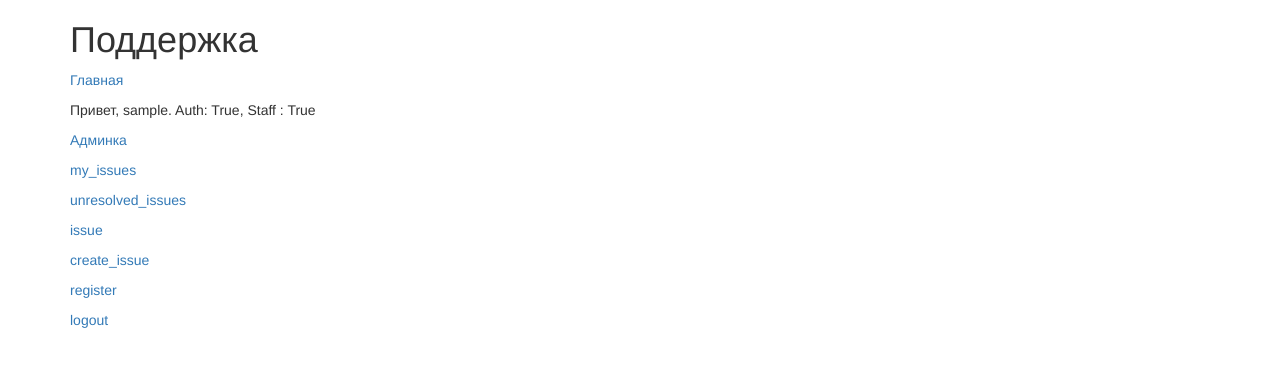
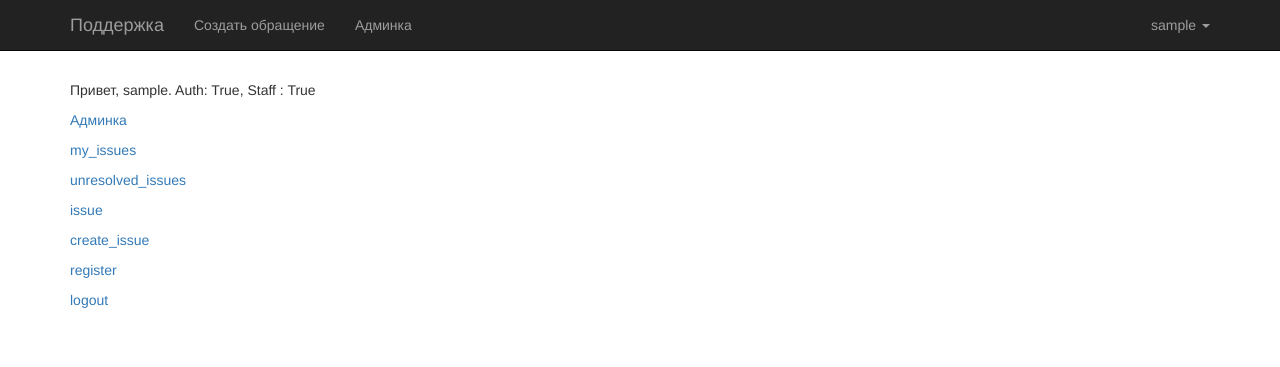
Before and after one commit to lees/support-testmail, a Django app: page / in a window 1280 px wide. Shown: the top 367 px of the page. Run offline with Django 3.2, Linux system fonts and the light colour scheme; the visitor is signed in with stand-in values (Sample User, id 1); parts of the project's set-up code (start-up, migrations or seed data) failed here and were passed over; some libraries are stand-ins or nearby versions.

Commit message:
Починил logout и сделал ужасный navbar

```diff
--- a/support/settings.py
+++ b/support/settings.py
@@ -121,3 +121,4 @@ USE_TZ = True
 # https://docs.djangoproject.com/en/1.9/howto/static-files/
 
 STATIC_URL = '/static/'
+LOGIN_REDIRECT_URL = '/'
--- a/support/urls.py
+++ b/support/urls.py
@@ -6,7 +6,7 @@ from django.contrib.auth import views as auth_views
 
 urlpatterns = [
     url(r'^accounts/register', views.register, name='register'),
-    url(r'^accounts/logout', views.logout, name='logout'),
+    url(r'^accounts/logout', views.logoutview, name='logout'),
     #url(r'^accounts/login', views.logout, name='logout'),
     url(r'^accounts/', include('django.contrib.auth.urls')),
     #url(r'^', include('django.contrib.auth.urls')),
--- a/support/views.py
+++ b/support/views.py
@@ -33,6 +33,7 @@ def paginate(request, qs):
 
 @require_GET
 def root(request):
+    # TODO Редирект. Авторизованного на список, неавторизованного на создание обращения
     return render(request,"base.html",{'user': request.user})
 
 @require_GET
@@ -50,7 +51,6 @@ def my_issues(request):
         'paginator': issues.paginator
     }
     return render(request, 'issues.html',context)
-    return render(request, 'issues.html',{'issues': example})
 
 @require_GET
 @login_required
@@ -78,13 +78,23 @@ def create_issue(request):
     if request.method == "POST":
         form = CreateIssueForm(request.POST)
         if form.is_valid():
+            # TODO для неавторизованного пользователя нужно запоминать email в сессии
             issue = form.save()
+            request.session['email'] = issue.author_email
             url = issue.get_absolute_url()
             return HttpResponseRedirect(url)
         else:
             render(request, 'create_issue.html', {'form': form})
     else:
-        form = CreateIssueForm()
+        if request.user.is_authenticated:
+            initial = {
+                "author_email":request.user.email,
+                "author": request.user.username
+                }
+        else:
+            initial = {
+                "author_email": request.session.get("email", "")}
+        form = CreateIssueForm(initial = initial)
     return render(request, 'create_issue.html', {'form': form})
 
 def register(request):
@@ -99,7 +109,6 @@ def register(request):
         'form': form,
     })
 
-def logout(request):
-    #logout(request)
-    print('in')
+def logoutview(request):
+    logout(request)
     return HttpResponseRedirect("/")
--- a/templates/base.html
+++ b/templates/base.html
@@ -1,15 +1,55 @@
 <head>
 	<meta name="title" content="Поддержка" />
 	<meta name="title" content="Оставье свой отзыв или замечание" />
+	<meta name="viewport" content="width=device-width, initial-scale=1">
 	<!-- Latest compiled and minified CSS -->
 	<link rel="stylesheet" href="https://maxcdn.bootstrapcdn.com/bootstrap/3.3.6/css/bootstrap.min.css" integrity="sha384-1q8mTJOASx8j1Au+a5WDVnPi2lkFfwwEAa8hDDdjZlpLegxhjVME1fgjWPGmkzs7" crossorigin="anonymous">
 	<!-- Latest compiled and minified JavaScript -->
+	<script src = "https://code.jquery.com/jquery-1.12.4.min.js"></script>
 	<script src="https://maxcdn.bootstrapcdn.com/bootstrap/3.3.6/js/bootstrap.min.js" integrity="sha384-0mSbJDEHialfmuBBQP6A4Qrprq5OVfW37PRR3j5ELqxss1yVqOtnepnHVP9aJ7xS" crossorigin="anonymous"></script>
+
 </head>
-<body>
+<body role="document">
+
+		<nav class="navbar navbar-inverse navbar-fixed-top">
 			<div class="container">
-		<h1>Поддержка</h1>
-		<p><a href="/">Главная</a></p>
+				<div class="navbar-header">
+					<button type="button" class="navbar-toggle collapsed" data-toggle="collapse" data-target="#navbar" aria-expanded="false" aria-controls="navbar">
+						<span class="sr-only">Toggle navigation</span>
+						<span class="icon-bar"></span>
+						<span class="icon-bar"></span>
+						<span class="icon-bar"></span>
+					</button>
+					<a class="navbar-brand nav-button" href="/">Поддержка</a>
+				</div>
+				<div id="navbar" class="navbar-collapse collapse">
+					<ul class="nav navbar-nav">
+						<li><a class="nav-button" href="{% url 'create-issue' %}">Создать обращение</a></li>
+						{% if user.is_staff %}
+							<li><a class="nav-button" href="/admin/">Админка</a></li>
+						{% endif %}
+					</ul>
+					<ul class="nav navbar-nav navbar-right">
+						{% if user.is_authenticated %}
+							<li class="dropdown">
+								 <a href="#" class="dropdown-toggle nav-button" data-toggle="dropdown" role="button" aria-haspopup="true" aria-expanded="false">{{user}} <span class="caret"></span></a>
+								 <ul class="dropdown-menu">
+									 <li><a href="#">Смена пароля</a></li>
+									 <li><a href="{% url 'logout' %}">Выход</a></li>
+								 </ul>
+							</li>
+						{% else %}
+							<li><a class="nav-button" href="/accounts/login">Войти</a></li>
+						{% endif %}
+					</ul>
+				</div>
+			</div>
+		</nav>
+
+		<br /><br /><br /><br />
+
+		<div class="container theme-showcase" role="main">
+
 			{% block content %}
 			<p>Привет, {{ user }}. Auth: {{user.is_authenticated}}, Staff : {{user.is_staff}} </p>
 
```
Also changed, not shown: support/forms.py (+4 -3 lines). Lines whose indentation alone changed are shown as unchanged.
